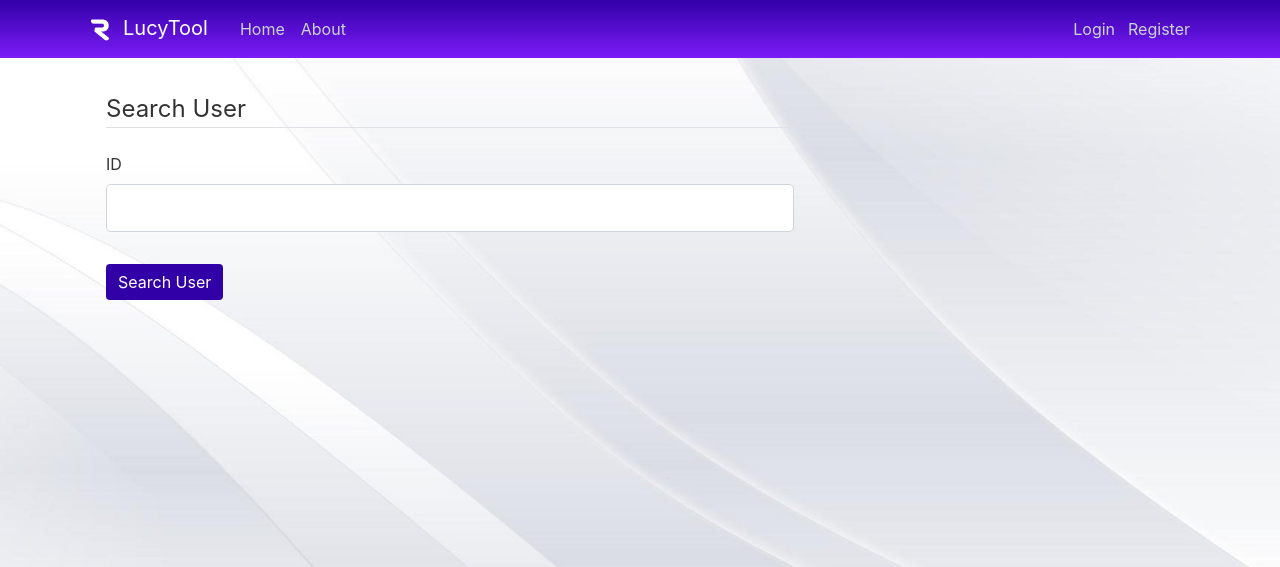
After one commit to NLNHSR/LucyTool_WebApp, a Flask app: page /search in a window 1280 px wide. The commit adds this page. Shown: the top 567 px of the page. Run offline with Flask 2, Linux system fonts and the light colour scheme; tables that the repository leaves empty hold one stand-in row (values such as "Sample post"); some libraries are stand-ins or nearby versions.

Commit message:
fixed register button

```diff
--- a/webApp/models.py
+++ b/webApp/models.py
@@ -44,7 +44,7 @@ class User(db.Model, UserMixin):
     hobbies = db.Column(db.Text, nullable=False, default='')
     college_major = db.Column(db.Text, nullable=False, default='')
     career_field = db.Column(db.Text, nullable=False, default='')
-    phone_number = db.Column(db.String(20), unique=True, nullable=False, default='')
+    phone_number = db.Column(db.String(20), unique=True, nullable=True, default=float("nan"))
     surveys = db.Column(db.Text, nullable=True)
 
     # For companies
--- a/webApp/static/main.css
+++ b/webApp/static/main.css
@@ -41,11 +41,11 @@ body {
   }
 
   .article-title {
-    color: #444444;
+    color: #2f009c;
   }
 
   a.article-title:hover {
-    color: #428bca;
+    color: #6e2fff;
     text-decoration: none;
   }
 
--- a/webApp/templates/create_post.html
+++ b/webApp/templates/create_post.html
@@ -33,7 +33,7 @@
             </div>
         </fieldset>
         <div class="form-group">
-            {{ form.submit(class="btn btn-outline-info") }}
+            {{ form.submit(class="btn btn-outline-info", style="color: White; border: 2px #3200a7;background-color: #3200a7") }}
         </div>
     </form>
 </div>
--- a/webApp/templates/create_survey.html
+++ b/webApp/templates/create_survey.html
@@ -72,7 +72,7 @@
             </div>
         </fieldset>
         <div class="form-group">
-            {{ form.submit(class="btn btn-outline-info") }}
+            {{ form.submit(class="btn btn-outline-info", style="color: White; border: 2px #3200a7;background-color: #3200a7") }}
         </div>
     </form>
 </div>
--- a/webApp/templates/filter_search.html
+++ b/webApp/templates/filter_search.html
@@ -220,7 +220,7 @@
                 </div>
             </fieldset>
             <div class="form-group">
-                {{ form.submit(class="btn btn-outline-info") }}
+                {{ form.submit(class="btn btn-outline-info", style="color: White; border: 2px #3200a7;background-color: #3200a7") }}
             </div>
         </form>
     </div>
--- a/webApp/templates/layout.html
+++ b/webApp/templates/layout.html
@@ -21,7 +21,7 @@
     <header class="site-header">
         <nav class="navbar navbar-expand-md navbar-dark bg-steel fixed-top">
           <div class="container">
-            <a class="navbar-brand mr-4" href="/"><img src="static/logo.png" width="30" height="auto" alt="logo"/>LucyTool</a>
+            <a class="navbar-brand mr-4" href="/"><img src="static/logo.png" width="30" height="auto" alt="logo" style="margin-right: 8px;"/>LucyTool</a>
             <button class="navbar-toggler" type="button" data-toggle="collapse" data-target="#navbarToggle" aria-controls="navbarToggle" aria-expanded="false" aria-label="Toggle navigation">
               <span class="navbar-toggler-icon"></span>
             </button>
@@ -40,16 +40,17 @@
                 {% if current_user.is_authenticated %}
                   {% if current_user.user_type == "company" %}
                     <a class="nav-item nav-link" href="{{ url_for('users.filter') }}">Filter Search</a>
+                    <a class="nav-item nav-link" href="{{ url_for('users.single_search') }}">Single Search</a>
                   {% endif %}
                     <a class="nav-item nav-link" href="{{ url_for('users.account') }}">Account</a>
                   <a class="nav-item nav-link" href="{{ url_for('users.logout') }}">Logout</a>
                 {% else %}
                   <a class="nav-item nav-link" href="{{ url_for('users.login') }}">Login</a>
                   <div class="dropdown">
-                    <button class="dropbtn">Register</button>
+                    <button class="dropbtn" style="background-color: #ffffff00; padding: 8px 5px; color: #cbd5db;">Register</button>
                     <div class="dropdown-content">
-                      <a class="nav-item nav-link" href="{{ url_for('users.register') }}">For Teenagers</a>
-                      <a class="nav-item nav-link" href="{{ url_for('users.register_company') }}">For Companies</a>
+                      <a class="nav-item nav-link" href="{{ url_for('users.register') }}" style="color: #3200a7">For Teenagers</a>
+                      <a class="nav-item nav-link" href="{{ url_for('users.register_company') }}" style="color: #3200a7">For Companies</a>
                     </div>
                   </div>
                 {% endif %}
--- a/webApp/templates/login.html
+++ b/webApp/templates/login.html
@@ -37,7 +37,7 @@
                 </div>
             </fieldset>
             <div class="form-group">
-                {{ form.submit(class="btn btn-outline-info") }}
+                {{ form.submit(class="btn btn-outline-info", style="color: White; border: 2px #3200a7;background-color: #3200a7") }}
                 <small class="text-muted ml-2">
                     <a href="{{ url_for('users.reset_request') }}">Forgot Password?</a>
                 </small>
--- a/webApp/templates/register.html
+++ b/webApp/templates/register.html
@@ -280,7 +280,7 @@
                 </div>
             </fieldset>
             <div class="form-group">
-                {{ form.submit(class="btn btn-outline-info") }}
+                {{ form.submit(class="btn btn-outline-info", style="color: White; border: 2px #3200a7;background-color: #3200a7") }}
             </div>
         </form>
     </div>
--- a/webApp/templates/register_company.html
+++ b/webApp/templates/register_company.html
@@ -98,7 +98,7 @@
                 </div>
             </fieldset>
             <div class="form-group">
-                {{ form.submit(class="btn btn-outline-info") }}
+                {{ form.submit(class="btn btn-outline-info", style="color: White; border: 2px #3200a7;background-color: #3200a7") }}
             </div>
         </form>
     </div>
--- /dev/null
+++ b/webApp/templates/single_search.html
@@ -0,0 +1,27 @@
+{% extends "layout.html" %}
+{% block content %}
+    <div class="content-section">
+        <form method="POST" action="">
+            {{ form.hidden_tag() }}
+            <fieldset class="form-group">
+                <legend class="border-bottom mb-4">Search User</legend>
+                <div class="form-group">
+                    {{ form.id.label(class="form-control-label") }}
+                    {% if form.id.errors %}
+                        {{ form.id(class="form-control form-control-lg is-invalid") }}
+                        <div class="invalid-feedback">
+                            {% for error in form.id.errors %}
+                                <span>{{error}}</span>
+                            {% endfor %}
+                        </div>
+                    {% else %}
+                        {{ form.id(class="form-control form-control-lg") }}
+                    {% endif %}
+                </div>
+            </fieldset>
+            <div class="form-group">
+                {{ form.submit(class="btn btn-outline-info", style="color: White; border: 2px #3200a7;background-color: #3200a7") }}
+            </div>
+        </form>
+    </div>
+{% endblock content %}
--- a/webApp/users/forms.py
+++ b/webApp/users/forms.py
@@ -349,3 +349,8 @@ class ResetPasswordForm(FlaskForm):
     confirm_password = PasswordField('Confirm Password',
                                     validators=[DataRequired(), EqualTo('password')])
     submit = SubmitField('Reset Password')
+
+
+class SingleSearch(FlaskForm):
+    id = StringField('ID', validators=[DataRequired()])
+    submit = SubmitField('Search User')
--- a/webApp/users/routes.py
+++ b/webApp/users/routes.py
@@ -5,7 +5,7 @@ from flask_login import login_user, current_user, logout_user, login_required
 from webApp import db, bcrypt
 from webApp.models import Survey, User, Post
 from webApp.users.forms import (RegistrationForm, CompanyRegistrationForm, LoginForm,
-                                   RequestResetForm, ResetPasswordForm, FilterForm, UpdateCompany, UpdateTeenager)
+                                   RequestResetForm, ResetPasswordForm, FilterForm, SingleSearch, UpdateCompany, UpdateTeenager)
 from webApp.users.utils import save_picture, send_reset_email
 from datetime import datetime
 
@@ -279,6 +279,21 @@ def filter_results():
     print(users)
     return render_template('filter_results.html', users=users)
 
+@users.route("/search", methods=['GET', 'POST'])
+def single_search():
+    form = SingleSearch()
+    if form.validate_on_submit():
+        #users = User.query.filter(str(User.user_id).strip == str(form.id.data).strip)
+        users = User.query.all()
+        user_found = None
+        for user in users:
+            if user.user_id == form.id.data:
+                user_found = user
+        #return redirect(url_for('users.filter_results'))
+        return render_template('single_results.html', user=user_found)
+    return render_template('single_search.html', title='Search Users', form=form)
+
+
 def generate_id():
     import random
 
```
Also changed, not shown: webApp/templates/single_results.html (added, +24 -0 lines), webApp/site.db.
